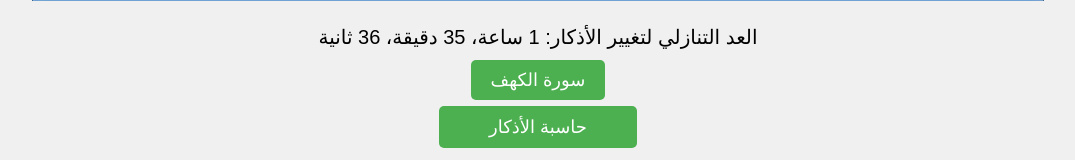
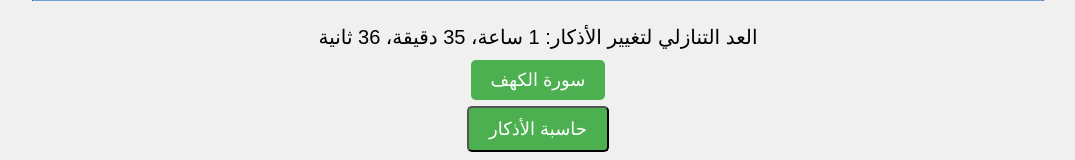
Before and after one commit to FirasAlmalki/azkar_website, a Flask app: page / in a window 1280 px wide. Shown: the part 1854-2014 px from the top of the page, without its empty margins (102-1177 px from the left). Run offline with Flask 3, Linux system fonts and the light colour scheme.

Commit message:
Fix bbuttons

```diff
--- a/templates/index.html
+++ b/templates/index.html
@@ -40,7 +40,7 @@
     <!-- حاسبة الأذكار -->
     <div>
       <a href="/zikr-calculator" style="text-decoration: none;">
-        <button style="padding: 10px 50px; background-color: #4CAF50; color: white; border: none; border-radius: 5px; font-size: 18px; cursor: pointer;">
+        <button style="padding: 10px 20px; background-color: #4CAF50; color: white; text-decoration: none; border-radius: 5px; font-size: 18px;">
           حاسبة الأذكار
         </button>
       </a>
--- a/templates/zikr_calculator.html
+++ b/templates/zikr_calculator.html
@@ -99,7 +99,7 @@
 <body style="font-family: Arial; text-align: center; margin: 30px;">
 
   <div class="header">
-  <a href="https://azkar-website.onrender.com/">↩ أذكاري</a>
+    <a href="{{ url_for('home') }}">↩ أذكاري</a>
   </div>
 
   <h2>حاسبة الأذكار</h2>
```
